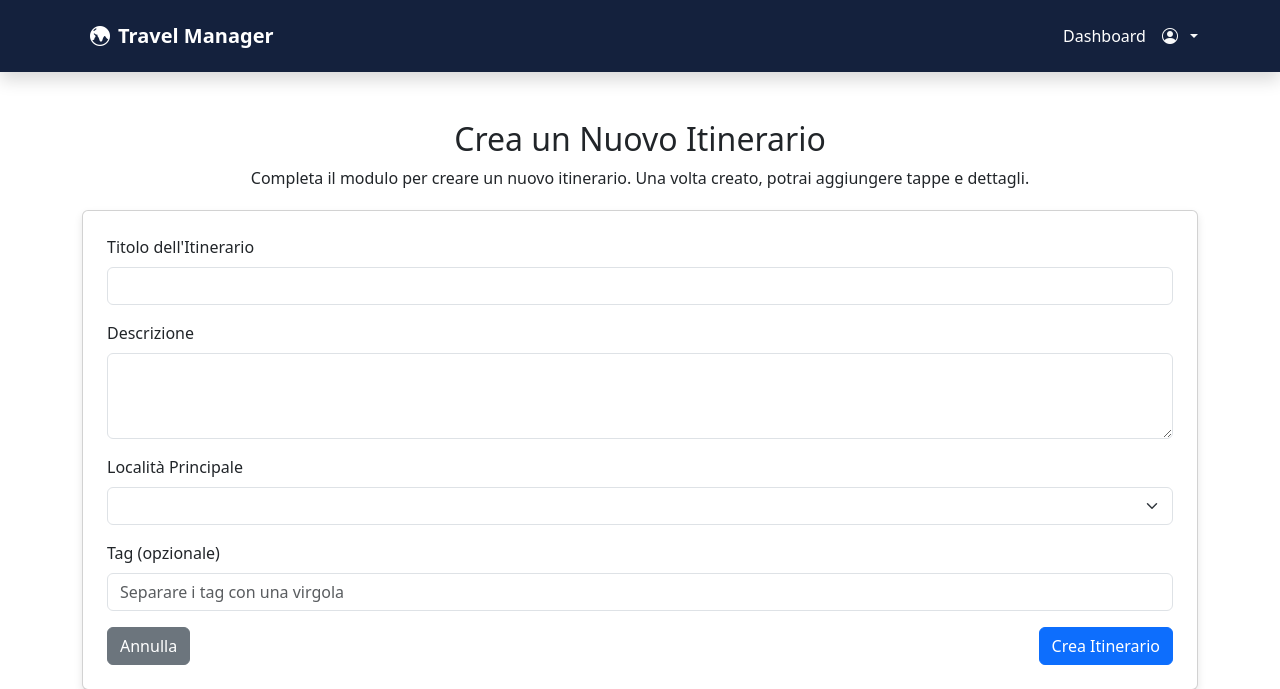
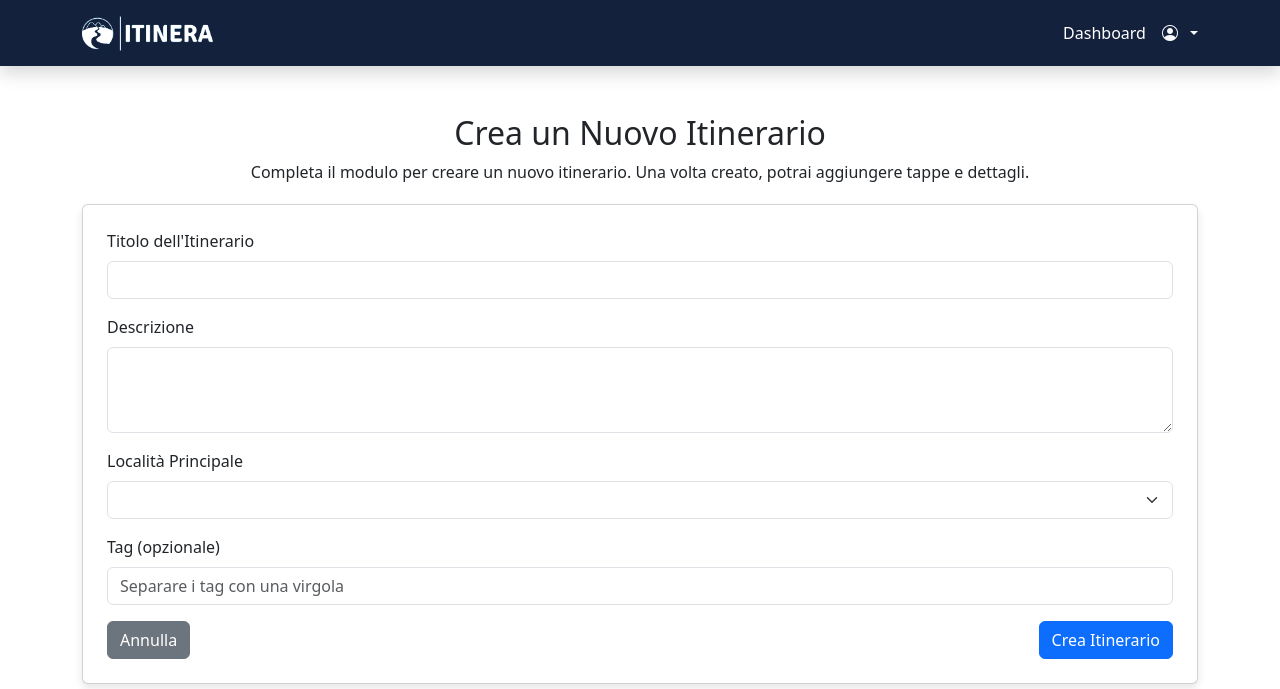
Before and after one commit to ManuelBelotti123/gestionale_viaggi, a PHP site: page /ente_pages/create_itinerary.php in a window 1280 px wide. Shown: the top 689 px of the page. Run offline with PHP 8.4, Linux system fonts and the light colour scheme; the visitor is signed in with stand-in values (Sample User, id 1); data that the repository does not hold is empty.

Commit message:
Logo restyling

```diff
--- a/comp/navbar.php
+++ b/comp/navbar.php
@@ -2,8 +2,7 @@
     <div class="container">
         <!-- Logo -->
         <a class="navbar-brand d-flex align-items-center" href="#">
-            <i class="p-2 bi bi-globe-central-south-asia"></i>
-            <span class="fw-bold">Travel Manager</span>
+            <img src="/gestionale_viaggi/img/logo.png" alt="Travel Manager" height="40" class="d-inline-block align-text-top me-2">
         </a>
         <!-- Toggle button for mobile view -->
         <button class="navbar-toggler" type="button" data-bs-toggle="collapse" data-bs-target="#navbarNav" aria-controls="navbarNav" aria-expanded="false" aria-label="Toggle navigation">
--- a/dashboard_ente.php
+++ b/dashboard_ente.php
@@ -1,4 +1,5 @@
 <?php
+include './dashboard_choose.php';
 include('./auth/auth_functions.php');
 include('./db/db.php');
 
@@ -12,6 +13,7 @@ try {
     $stmt->execute();
     $user = $stmt->fetch();
     $username = $user['name'];
+    // Verifica il tipo di utente
 } catch (PDOException $e) {
     $username = "Utente";
 }
```
Also changed, not shown: img/logo.png.
